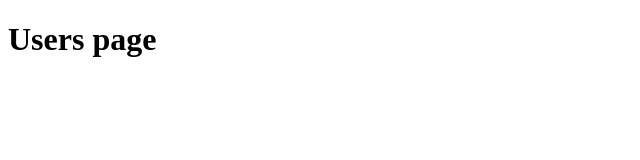
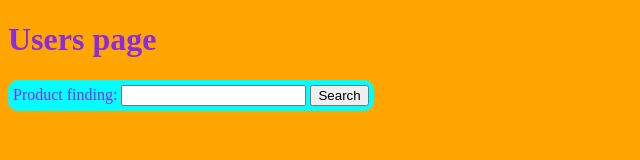
Before and after one commit to kyip3/nodejs-express-project2, a website: page views/users.html in a window 1280 px wide. Shown: the whole page, without its empty margins (0-640 px from the left). Drawn offline with Linux system fonts and the light colour scheme.

Commit message:
added access to .css using express.static

```diff
--- a/app.js
+++ b/app.js
@@ -3,7 +3,9 @@ const path = require("path");
 
 const app = express();
 
-//app.use(express.static(path.join(__dirname,"public")));
+//public access for .css files
+//so public is a root folder
+app.use(express.static(path.join(__dirname,'public')));
 
 app.get('/',(req,res)=>{
     res.sendFile(path.join(__dirname,"views/home.html"));
--- /dev/null
+++ b/public/css/main.css
@@ -0,0 +1,4 @@
+body{
+    color:blueviolet;
+    background-color: orange;
+}
--- /dev/null
+++ b/public/css/user.css
@@ -0,0 +1,7 @@
+.productSearch{
+    background-color: aqua;
+    width:fit-content;
+    display: block;
+    border-radius: 10px;
+    padding: 5px;
+}
--- a/views/users.html
+++ b/views/users.html
@@ -5,8 +5,15 @@
     <meta http-equiv="X-UA-Compatible" content="IE=edge">
     <meta name="viewport" content="width=device-width, initial-scale=1.0">
     <title>Users page</title>
+    <link rel="stylesheet" href="/css/main.css">
+    <link rel="stylesheet" href="/css/user.css">
 </head>
 <body>
     <h1>Users page</h1>
+    <div class="productSearch">
+        <label for="inputSearch">Product finding:</label>
+        <input id ="inputSearch">
+        <button>Search</button>
+    </div>
 </body>
 </html>
```
Also changed, not shown: views/home.html (+1 -0 lines).
